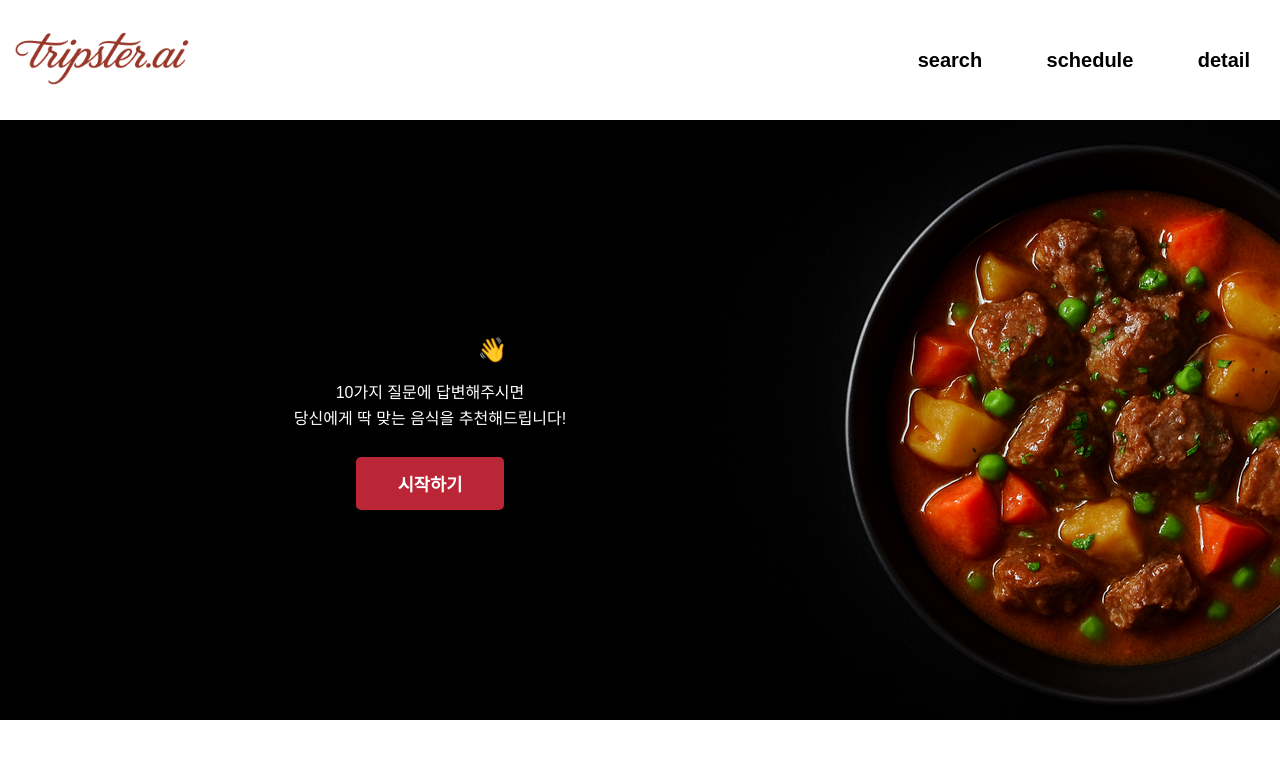
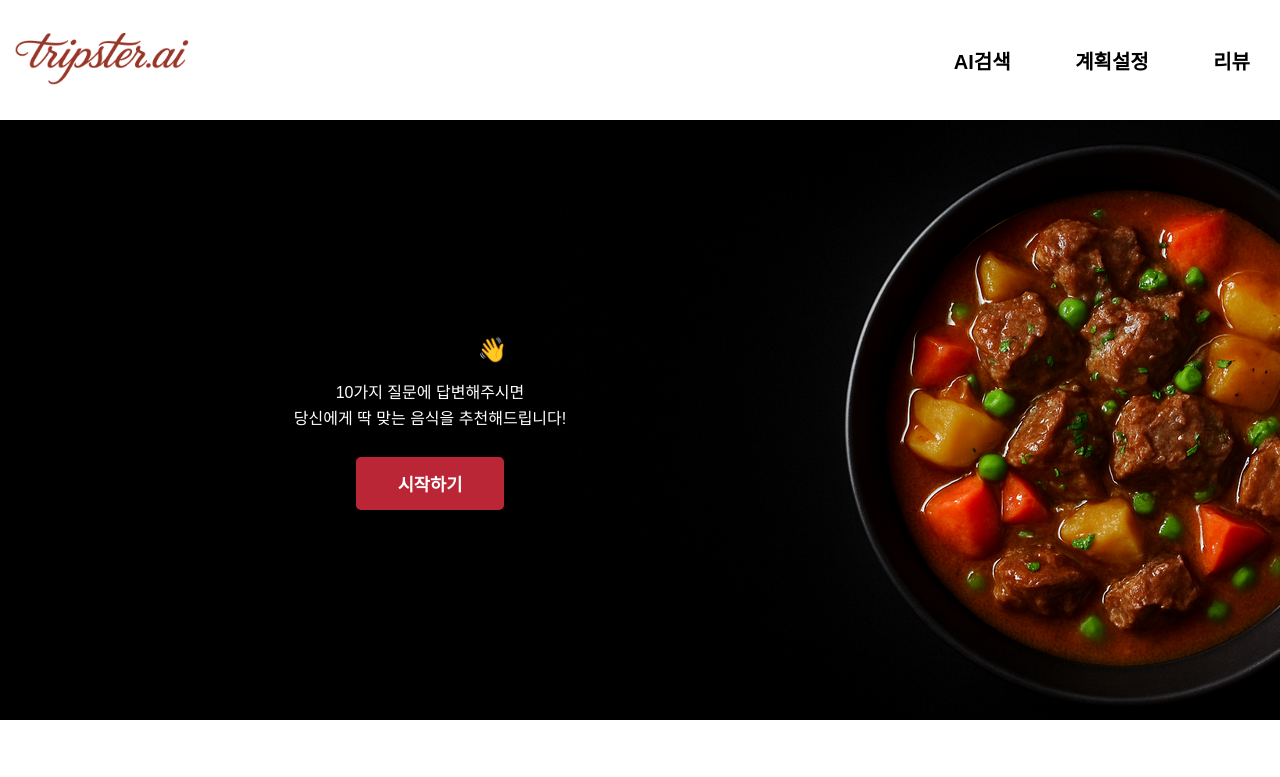
Before and after one commit to prgrms-aibe-devcourse/AIBE4_Project1_Team4, a website: page docs/index.html in a window 1280 px wide. Shown: the top 777 px of the page. Drawn offline with Linux system fonts and the light colour scheme; no server answers; a web font is replaced by a local one.

Commit message:
refactor : 페이지 이름 수정
페이지 이름 수정

#79

```diff
--- a/docs/index.html
+++ b/docs/index.html
@@ -16,9 +16,9 @@
                     </span>
                 </div>
                 <div class="nav-box">
-                    <a href="search.html" class="nav-btn">search</a>
-                    <a href="schedule.html" class="nav-btn">schedule</a>
-                    <a href="detail.html" class="nav-btn">detail</a>
+                    <a href="search.html" class="nav-btn">AI검색</a>
+                    <a href="schedule.html" class="nav-btn">계획설정</a>
+                    <a href="detail.html" class="nav-btn">리뷰</a>
                 </div>
             </div>
         </div>
```
Also changed, not shown: docs/detail.html (+2 -2 lines), docs/schedule.html (+0 -1 lines), docs/search.html (+2 -3 lines).
